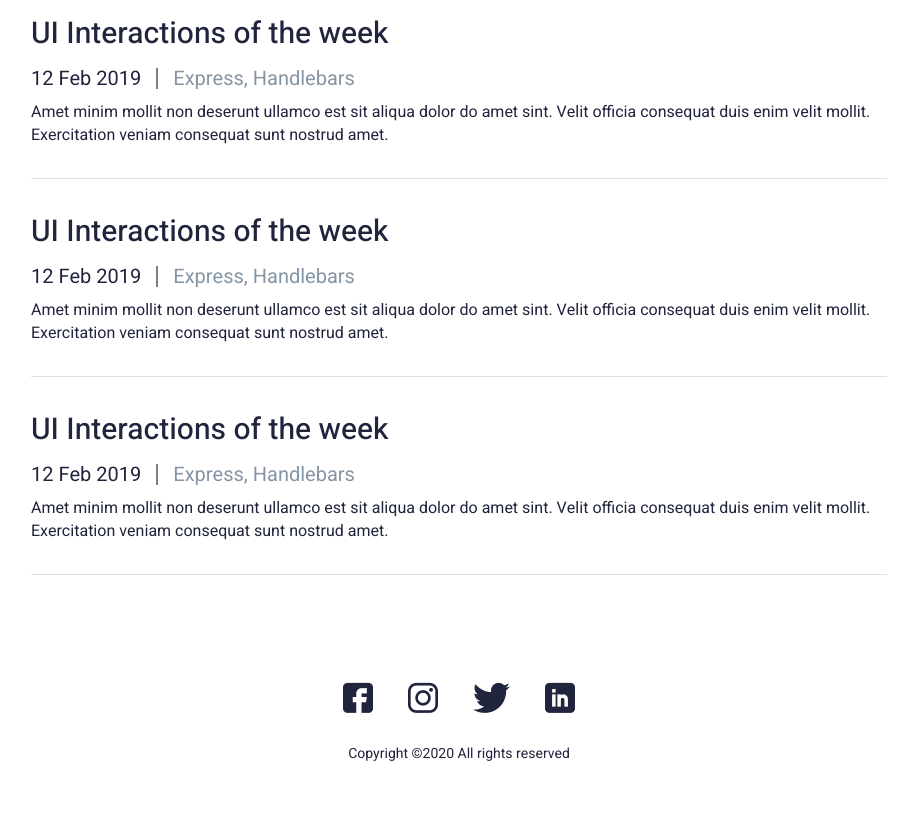
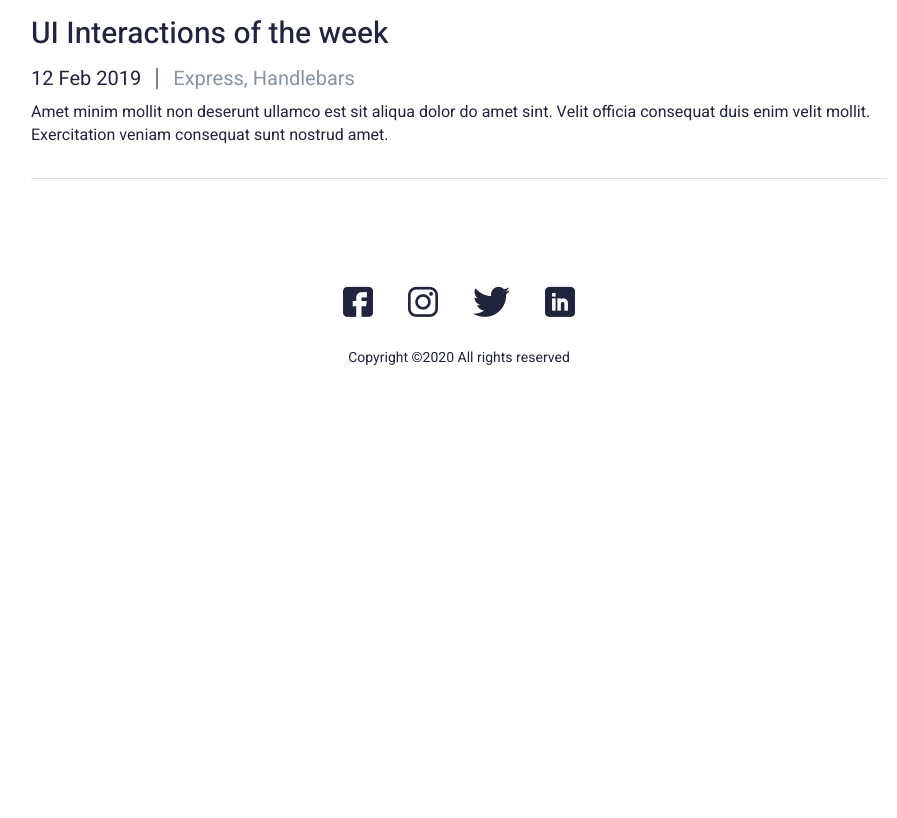
Before and after one commit to dreamsoundx/john-portfolio, a plain HTML site: page blog.html in a window 1280 px wide. Shown: the part 1248-2066 px from the top of the page, without its empty margins (181-1078 px from the left). After the commit the page ends 1670 px from the top, so only its background shows below. Drawn offline with Linux system fonts and the light colour scheme.

Commit message:
feat: delete last 2 blog items

```diff
--- a/blog.html
+++ b/blog.html
@@ -6,7 +6,7 @@
 	<meta charset="UTF-8" />
 	<meta name="format-detection" content="telephone=no" />
 	<!-- <style>body{opacity: 0;}</style> -->
-	<link rel="stylesheet" href="css/style.min.css?_v=20250415190345" />
+	<link rel="stylesheet" href="css/style.min.css?_v=20250415191211" />
 	<link rel="shortcut icon" href="favicon.ico" />
 	<!-- <meta name="robots" content="noindex, nofollow"> -->
 	<meta name="viewport" content="width=device-width, initial-scale=1.0" />
@@ -122,32 +122,6 @@
 									mollit. Exercitation veniam consequat sunt nostrud amet.
 								</div>
 							</article>
-							<article class="blog__item post">
-								<a class="post__title" href="#">UI Interactions of the week</a>
-								<div class="post__info">
-									<div class="post__date">12 Feb 2019</div>
-									<img class="post__separator" src="img/home/recent-posts/icons/recent-posts-divider.svg" alt="Image" />
-									<div class="post__category">Express, Handlebars</div>
-								</div>
-								<div class="post__text text">
-									Amet minim mollit non deserunt ullamco est sit aliqua dolor
-									do amet sint. Velit officia consequat duis enim velit
-									mollit. Exercitation veniam consequat sunt nostrud amet.
-								</div>
-							</article>
-							<article class="blog__item post">
-								<a class="post__title" href="#">UI Interactions of the week</a>
-								<div class="post__info">
-									<div class="post__date">12 Feb 2019</div>
-									<img class="post__separator" src="img/home/recent-posts/icons/recent-posts-divider.svg" alt="Image" />
-									<div class="post__category">Express, Handlebars</div>
-								</div>
-								<div class="post__text text">
-									Amet minim mollit non deserunt ullamco est sit aliqua dolor
-									do amet sint. Velit officia consequat duis enim velit
-									mollit. Exercitation veniam consequat sunt nostrud amet.
-								</div>
-							</article>
 						</div>
 					</div>
 				</div>
@@ -176,7 +150,7 @@
 		</footer>
 
 	</div>
-	<script src="js/app.min.js?_v=20250415190345"></script>
+	<script src="js/app.min.js?_v=20250415191211"></script>
 </body>
 
 </html>
```
Also changed, not shown: article.html (+2 -2 lines), index.html (+2 -2 lines), works.html (+2 -2 lines).
